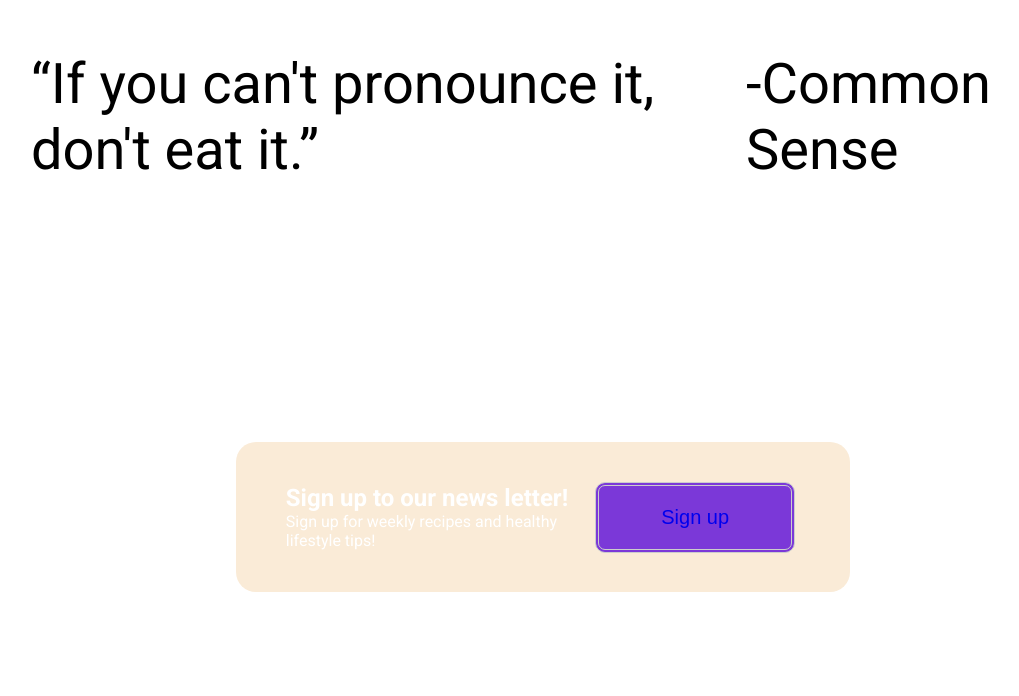
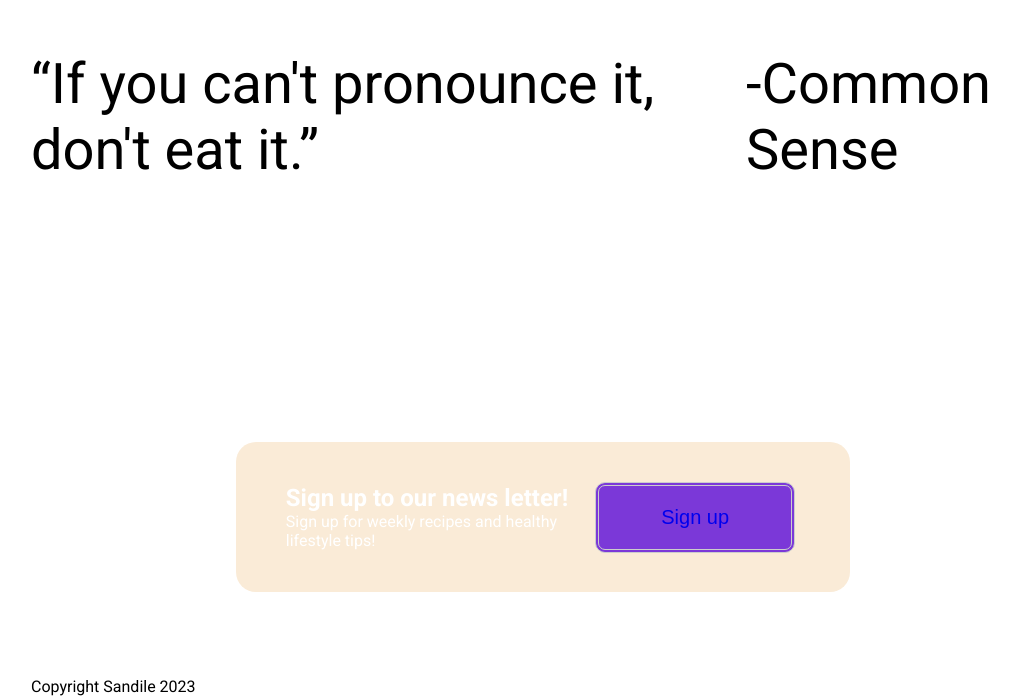
Before and after one commit to sandile05/landing-page, a plain HTML site: page index.html in a window 1280 px wide. Shown: the part 1643-2339 px from the top of the page, without its empty margins (97-1116 px from the left). Drawn offline with Linux system fonts and the light colour scheme.

Commit message:
footer start

```diff
--- a/index.html
+++ b/index.html
@@ -102,6 +102,11 @@
             </div>
         </section>
 
+        <!-- footer  -->
+        <footer>
+            <p>Copyright Sandile 2023</p>
+        </footer>
+
 
 
 
```
